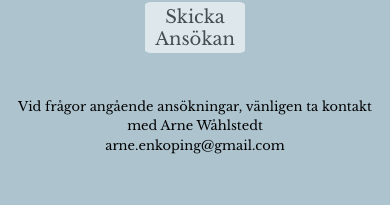
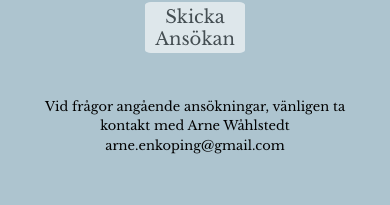
Before and after one commit to emtalen/foreningen_viktoria, a React (Create React App) app: page / in a window 390 px wide. Shown: the part 4843-5048 px from the top of the page. Built offline with nearby package versions, Linux system fonts and the light colour scheme.

Commit message:
fixing a margin in the mobile version

```diff
--- a/src/styles/apply.css
+++ b/src/styles/apply.css
@@ -84,6 +84,7 @@
 
   #apply-questions {
     font-size: small;
+    margin: 3.5%;
   }
 
   #message {
--- a/src/styles/donations.css
+++ b/src/styles/donations.css
@@ -8,5 +8,6 @@
   }
   #donations-text {
     font-size: small;
+    margin: 3.5%;
   }
 }
```
